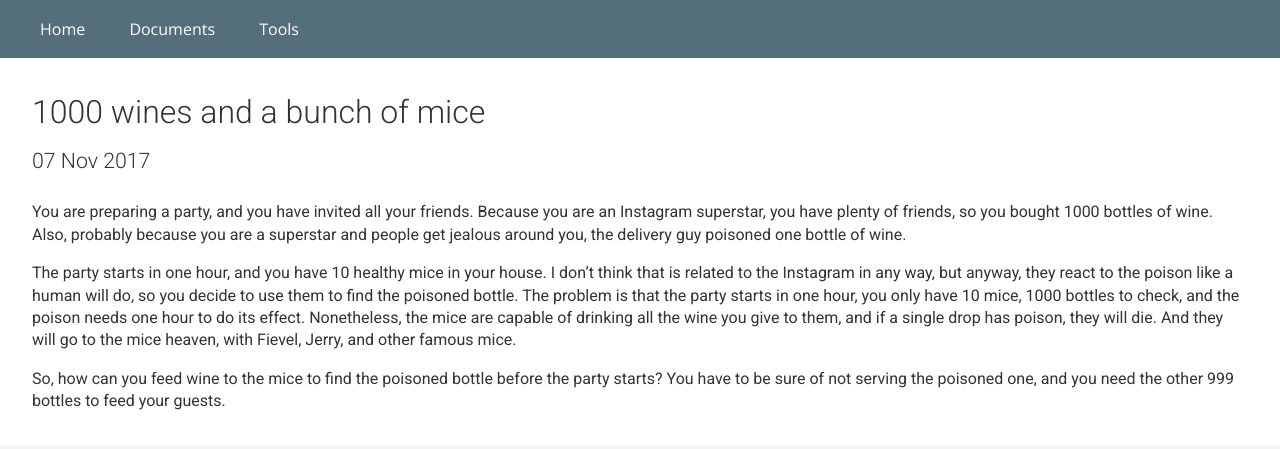
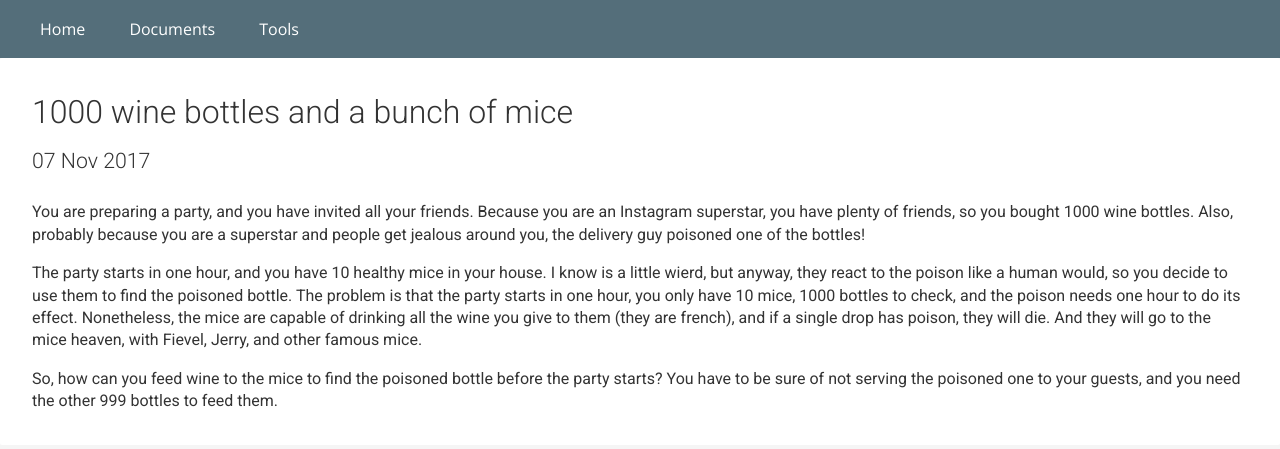
Before and after one commit to guillermobox/guillermobox.github.io, a Jekyll site: the page built from _docs/winemouse.md, in a window 1280 px wide. Shown: the top 449 px of the page. Built offline with Jekyll 4.4.1, drawn with Linux system fonts in a browser that asks for light colours.

Commit message:
Fixed spelling and text in wine mouse riddle

```diff
--- a/_docs/winemouse.md
+++ b/_docs/winemouse.md
@@ -1,23 +1,24 @@
 ---
 layout: document
-title: 1000 wines and a bunch of mice
+title: 1000 wine bottles and a bunch of mice
 date: 07/11/2017
 ---
 
 You are preparing a party, and you have invited all your friends. Because you
 are an Instagram superstar, you have plenty of friends, so you bought
-1000 bottles of wine. Also, probably because you are a superstar and people
-get jealous around you, the delivery guy poisoned one bottle of wine.
+1000 wine bottles. Also, probably because you are a superstar and people
+get jealous around you, the delivery guy poisoned one of the bottles!
 
 The party starts in one hour, and you have 10 healthy mice in your house. I
-don't think that is related to the Instagram in any way, but anyway, they
-react to the poison like a human will do, so you decide to use them to find
+know is a little wierd, but anyway, they
+react to the poison like a human would, so you decide to use them to find
 the poisoned bottle. The problem is that the party starts in one hour,
 you only have 10 mice, 1000 bottles to check, and the poison needs one
 hour to do its effect. Nonetheless, the mice are capable of drinking all the
-wine you give to them, and if a single drop has poison, they will die. And
-they will go to the mice heaven, with Fievel, Jerry, and other famous mice.
+wine you give to them (they are french), and if a single drop has poison, they
+will die. And they will go to the mice heaven, with Fievel, Jerry, and other
+famous mice.
 
 So, how can you feed wine to the mice to find the poisoned bottle before the
-party starts? You have to be sure of not serving the poisoned one, and you need
-the other 999 bottles to feed your guests.
+party starts? You have to be sure of not serving the poisoned one to your
+guests, and you need the other 999 bottles to feed them.
```
